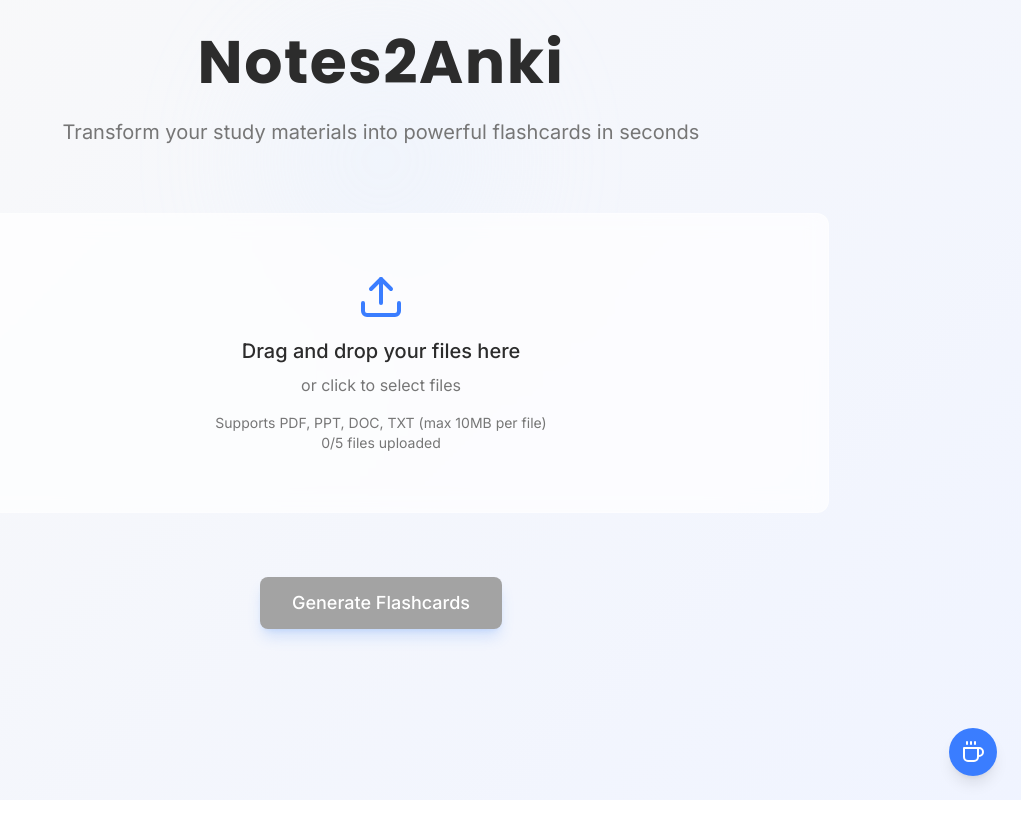
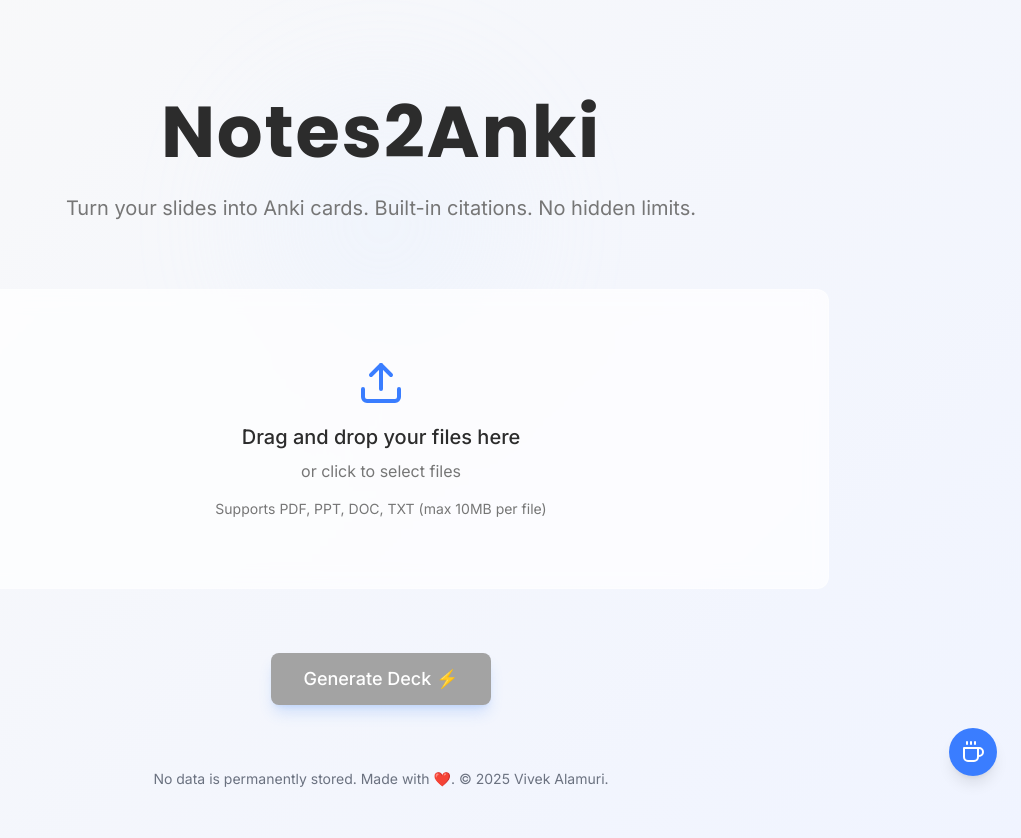
Before and after one commit to valamuri2020/Notes2Anki, a Next.js app in the folder frontend/: page / in a window 1280 px wide. Shown: the top 838 px of the page, without its empty margins (259-1280 px from the left). Before the commit the page ends 800 px from the top, so only its background shows below. Built offline with nearby package versions, Linux system fonts and the light colour scheme.

Commit message:
frontend: connection to backend + download + share functionality working

```diff
--- a/frontend/package.json
+++ b/frontend/package.json
@@ -15,7 +15,8 @@
     "next": "15.1.7",
     "react": "^19.0.0",
     "react-dom": "^19.0.0",
-    "react-dropzone": "^14.3.5"
+    "react-dropzone": "^14.3.5",
+    "react-hot-toast": "^2.5.2"
   },
   "devDependencies": {
     "@eslint/eslintrc": "^3",
--- a/frontend/src/app/page.tsx
+++ b/frontend/src/app/page.tsx
@@ -1,7 +1,8 @@
-// src/app/page.tsx
 "use client";
 
 import { useState } from "react";
+import { Check, Download, Share2 } from "lucide-react";
+import { Toaster, toast } from "react-hot-toast";
 import { motion, AnimatePresence } from "framer-motion";
 import FileUpload from "@/components/FileUpload";
 import Header from "@/components/Header";
@@ -9,27 +10,63 @@ import CreativeLoader from "@/components/ProcessingLoader";
 import DownloadSection from "@/components/DownloadSection";
 import KofiButton from "@/components/KofiButton";
 
+interface DownloadData {
+  filename: string;
+  blob: Blob;
+  requestId: string;
+}
+
 export default function Home() {
   const [isProcessing, setIsProcessing] = useState(false);
   const [isDownloadReady, setIsDownloadReady] = useState(false);
   const [files, setFiles] = useState<File[]>([]);
+  const [downloadData, setDownloadData] = useState<DownloadData | null>(null);
 
   const handleSubmit = async () => {
     if (files.length === 0) return;
 
     setIsProcessing(true);
-    // TODO: Implement actual file processing
-    // Simulating processing time for demo
-    setTimeout(() => {
+
+    try {
+      const formData = new FormData();
+      files.forEach((file) => formData.append("files", file));
+
+      // TODO: filename can be user specified...not for v0
+      const requestData = {
+        id: crypto.randomUUID(),
+        anki_filename: "MyNotes"
+      };
+
+      formData.append("request", JSON.stringify(requestData));
+
+      const response = await fetch("http://localhost:8000/generate", {
+        method: "POST",
+        body: formData,
+      });
+
+      const blob = await response.blob();
+      const requestId = response.headers.get("X-Request-ID");
+
+      setDownloadData({
+        filename: "MyNotes",
+        blob,
+        requestId: requestId || ""
+      });
+
       setIsProcessing(false);
       setIsDownloadReady(true);
-    }, 10000);
+    } catch (error) {
+      console.error("Error generating deck:", error);
+      setIsProcessing(false);
+      setIsDownloadReady(false);
+      alert("Error generating deck. Please try again later.");
+    }
   };
 
   return (
-    <main className="min-h-screen px-4 py-8">
+    <main className="min-h-screen px-4 py-16">
+      <div><Toaster position="top-right" reverseOrder={false} /></div>
       <Header />
-
       <div className="max-w-4xl mx-auto mt-16">
         <AnimatePresence mode="wait">
           {!isProcessing && !isDownloadReady && (
@@ -56,7 +93,7 @@ export default function Home() {
                   onClick={handleSubmit}
                   disabled={files.length === 0}
                 >
-                  Generate Flashcards
+                  Generate Deck ⚡️
                 </motion.button>
               </div>
             </motion.div>
@@ -74,13 +111,17 @@ export default function Home() {
             </motion.div>
           )}
 
-          {isDownloadReady && (
-            <DownloadSection />
+          {isDownloadReady && downloadData && (
+            <DownloadSection downloadData={downloadData} />
           )}
         </AnimatePresence>
       </div>
 
       <KofiButton />
+
+      <footer className="mt-16 text-center text-sm text-gray-500">
+        <p>No data is permanently stored. Made with ❤️. © {new Date().getFullYear()} Vivek Alamuri.</p>
+      </footer>
     </main>
   );
 }
--- a/frontend/src/components/DownloadSection.tsx
+++ b/frontend/src/components/DownloadSection.tsx
@@ -1,8 +1,35 @@
 // src/components/DownloadSection.tsx
 import { motion } from "framer-motion";
 import { Check, Download, Share2 } from "lucide-react";
+import toast from "react-hot-toast";
+import { useState } from "react";
 
-export default function DownloadSection() {
+interface DownloadData {
+    filename: string;
+    blob: Blob;
+    requestId: string;
+}
+
+interface Props {
+    downloadData: DownloadData;
+}
+
+export default function DownloadSection({ downloadData }: Props) {
+    const [baseFileName, setBaseFileName] = useState(downloadData.filename.replace('.apkg', ''));
+
+    const fullFileName = `${baseFileName}.apkg`;
+
+    const handleDownload = () => {
+        const url = window.URL.createObjectURL(downloadData.blob);
+        const a = document.createElement('a');
+        a.href = url;
+        a.download = fullFileName;
+        document.body.appendChild(a);
+        a.click();
+        document.body.removeChild(a);
+        window.URL.revokeObjectURL(url);
+    };
+
     return (
         <motion.div
             initial={{ opacity: 0, scale: 0.95 }}
@@ -42,7 +69,7 @@ export default function DownloadSection() {
                 {/* File info */}
                 <div className="mb-6 p-3 bg-white/50 rounded-lg inline-block">
                     <p className="text-sm text-[#767676]">
-                        Package: MyNotes.apkg (2.3 MB)
+                        Package: MyNotes.apkg
                     </p>
                 </div>
 
@@ -54,10 +81,7 @@ export default function DownloadSection() {
                         className="bg-[#3A7DFF] hover:bg-[#316BDF] text-white px-8 py-3 rounded-lg
                      flex items-center gap-2 font-medium transition-colors shadow-lg
                      shadow-blue-500/20"
-                        onClick={() => {
-                            // TODO: Implement actual download
-                            alert("Download functionality will be implemented");
-                        }}
+                        onClick={handleDownload}
                     >
                         <Download className="w-5 h-5" />
                         Download Now
@@ -67,12 +91,13 @@ export default function DownloadSection() {
                         className="text-[#2C2C2C] hover:text-[#316BDF] transition-colors
                      flex items-center gap-2 text-sm"
                         onClick={() => {
-                            // TODO: Implement sharing functionality
-                            alert("Share functionality will be implemented");
+                            navigator.clipboard.writeText(window.location.href)
+                                .then(() => toast.success("Copied link to clipboard - thanks for sharing 🎉"))
+                                .catch(() => toast.error("Oops, something went wrong"));
                         }}
                     >
                         <Share2 className="w-4 h-4" />
-                        Share with others
+                        Share this website
                     </button>
                 </div>
             </motion.div>
--- a/frontend/src/components/FileUpload.tsx
+++ b/frontend/src/components/FileUpload.tsx
@@ -93,10 +93,12 @@ export default function FileUpload({ files, setFiles }: FileUploadProps) {
                     <p className="text-sm text-[#767676] mt-4">
                         Supports PDF, PPT, DOC, TXT (max {MAX_FILE_SIZE / 1024 / 1024}MB per file)
                     </p>
-                    <p className="text-sm text-[#767676]">
-                        {files.length}/{MAX_FILES} files uploaded
-                    </p>
                 </motion.div>
+                {files.length > 0 && (
+                    <div className="absolute bottom-3 right-3 text-sm text-[#767676]">
+                        {files.length}/{MAX_FILES}
+                    </div>
+                )}
             </div>
 
             <div className="mt-8 grid grid-cols-1 sm:grid-cols-2 gap-4">
--- a/frontend/src/components/Header.tsx
+++ b/frontend/src/components/Header.tsx
@@ -3,17 +3,17 @@ import { motion } from "framer-motion";
 export default function Header() {
     return (
         <motion.header
-            className="text-center relative"
+            className="text-center relative mt-8"
             initial={{ opacity: 0, y: -20 }}
             animate={{ opacity: 1, y: 0 }}
             transition={{ duration: 0.5 }}
         >
             <div className="absolute top-0 left-1/2 -translate-x-1/2 w-64 h-64 bg-blue-100 rounded-full filter blur-3xl opacity-20 -z-10" />
-            <h1 className="text-6xl font-bold font-poppins tracking-wide">
+            <h1 className="text-7xl font-bold font-poppins tracking-wide">
                 Notes2Anki
             </h1>
             <p className="mt-6 text-xl text-[#767676] max-w-2xl mx-auto leading-relaxed">
-                Transform your study materials into powerful flashcards in seconds
+                Turn your slides into Anki cards. Built-in citations. No hidden limits.
             </p>
         </motion.header>
     );
--- a/frontend/src/components/KofiButton.tsx
+++ b/frontend/src/components/KofiButton.tsx
@@ -3,7 +3,7 @@ export default function KofiButton() {
     return (
         <div className="fixed bottom-6 right-6">
             <a
-                href="https://ko-fi.com/YOUR_KOFI_USERNAME"
+                href="https://ko-fi.com/vivekalamuri"
                 target="_blank"
                 rel="noopener noreferrer"
                 className="bg-[#3A7DFF] hover:bg-[#316BDF] text-white w-12 h-12 rounded-full flex items-center justify-center shadow-lg transition-colors"
--- a/frontend/src/components/ProcessingLoader.tsx
+++ b/frontend/src/components/ProcessingLoader.tsx
@@ -58,7 +58,7 @@ export default function ProcessingLoader() {
                     Converting your notes
                 </p>
                 <p className="text-sm text-[#767676] mt-2">
-                    Grab a coffee while we prepare your flashcards ☕️
+                    Grab some coffee...this might take a few minutes ☕️
                 </p>
             </motion.div>
         </div>
```
Also changed, not shown: 2 other files (tests, documents, lock files or other folders).
